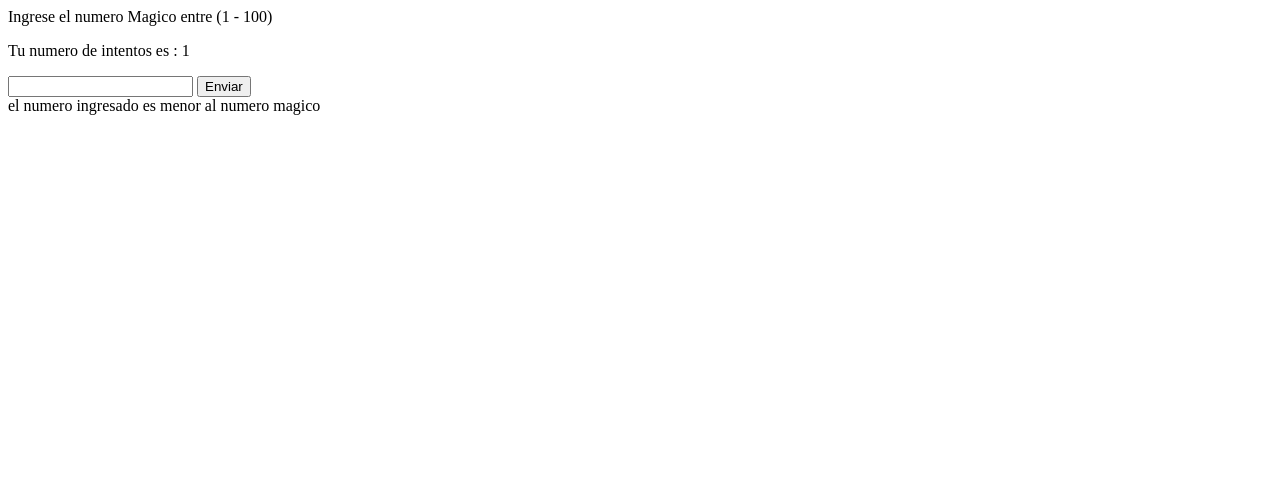
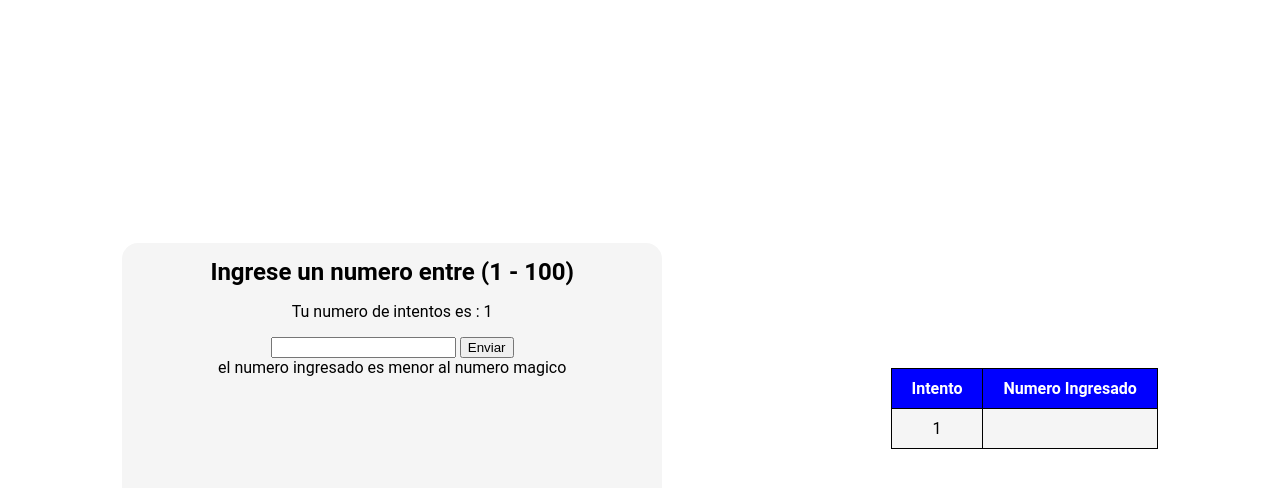
Before and after one commit to jesidd/Numero-magico, a plain HTML site: page index.html in a window 1280 px wide. Both pictures are taken after a click on the button "Enviar". Drawn offline with nearby package versions, Linux system fonts and the light colour scheme.

Commit message:
creando tabla de registros

```diff
--- a/assets/Js/main.js
+++ b/assets/Js/main.js
@@ -11,6 +11,9 @@ function numeroMagico(){
 
     if(intentos < 10){
         if(numero == numeroRandom){
+            intentos++;
+            msjIntentos(intentos);
+            historial(intentos,numero);
             alert("el numero es correto");
         }else{
             if(numero < numeroRandom){
@@ -22,11 +25,23 @@ function numeroMagico(){
                     $("#pista").text("el numero ingresado es mayor al numero magico");
                 });
             }
-            $(document).ready(function(){
-                $("#intentos").text("Tu numero de intentos es : "+intentos);
-            });
             intentos++;
+            msjIntentos(intentos);
+            historial(intentos,numero);
         }
     }
 
 }
+
+function historial(i,n){
+    $(document).ready(function(){
+        var text = "<tr><td>"+i+"</td><td>"+n+"</td></tr>"
+        $(".historial__tabla__cuerpo").before(text);
+    });
+}
+
+function msjIntentos(i){
+    $(document).ready(function(){
+        $("#intentos").text("Tu numero de intentos es : "+i);
+    });
+}
--- /dev/null
+++ b/assets/css/box/box-titulo.css
@@ -0,0 +1,3 @@
+.box__titulo{
+    font-family: 'Courier New', Courier, monospace;
+}
--- /dev/null
+++ b/assets/css/box/box.css
@@ -0,0 +1,8 @@
+.box{
+    width: 500px;
+    height: 300px;
+    padding: 15px 20px;
+    background-color: #f5f5f5;
+    border-radius: 16px;
+    text-align: center;
+}
--- /dev/null
+++ b/assets/css/historial/historial-tabla.css
@@ -0,0 +1,14 @@
+.historial__tabla{
+    border-collapse: collapse;
+}
+
+th{
+    color: #fff;
+    background-color: blue;
+}
+
+th,td{
+    border: 1px solid black;
+    padding: 10px 20px;
+    text-align: center;
+}
--- /dev/null
+++ b/assets/css/historial/historial.css
@@ -0,0 +1,3 @@
+.historial{
+    background-color: #f5f5f5;
+}
--- /dev/null
+++ b/assets/css/reset.css
@@ -0,0 +1,12 @@
+body {
+    font-family: Roboto, sans-serif;
+}
+
+h1, h2, h3, h4, h5, h6 {
+    margin: 0;
+    padding: 0;
+}
+
+ul, li {
+    padding: 0;
+}
--- a/assets/css/stile.css
+++ b/assets/css/stile.css
@@ -0,0 +1,6 @@
+body{
+    display: flex;
+    justify-content: space-around;
+    align-items: center;
+    height: 100vh;
+}
--- a/index.html
+++ b/index.html
@@ -5,14 +5,19 @@
     <meta charset="UTF-8">
     <meta http-equiv="X-UA-Compatible" content="IE=edge">
     <meta name="viewport" content="width=device-width, initial-scale=1.0">
+    <link rel="stylesheet" href="assets/css/reset.css">
+    <link rel="stylesheet" href="assets/css/box/box.css">
+    <link rel="stylesheet" href="assets/css/stile.css">
+    <link rel="stylesheet" href="assets/css/historial/historial.css">
+    <link rel="stylesheet" href="assets/css/historial/historial-tabla.css">
     <script src="https://ajax.googleapis.com/ajax/libs/jquery/3.6.3/jquery.min.js"></script>
     <script src="assets/Js/main.js"></script>
     <title>Numero Magico</title>
 </head>
 
 <body>
-    <div class="box">
-        Ingrese el numero Magico entre (1 - 100)
+    <section class="box">
+        <h2 class="box__titulo">Ingrese un numero entre (1 - 100)</h2>
         <p id="intentos"></p>
         <div class="entradas">
             <input id="numero" type="Number">
@@ -22,7 +27,20 @@
         <aside>
 
         </aside>
-    </div>
+    </section>
+    <section class="historial">
+        <table class="historial__tabla">
+            <thead>
+                <tr>
+                    <th>Intento</th>
+                    <th>Numero Ingresado</th>
+                </tr>
+            </thead>
+            <tbody class="historial__tabla__cuerpo">
+
+            </tbody>
+        </table>
+    </section>
 </body>
 
 </html>
```
